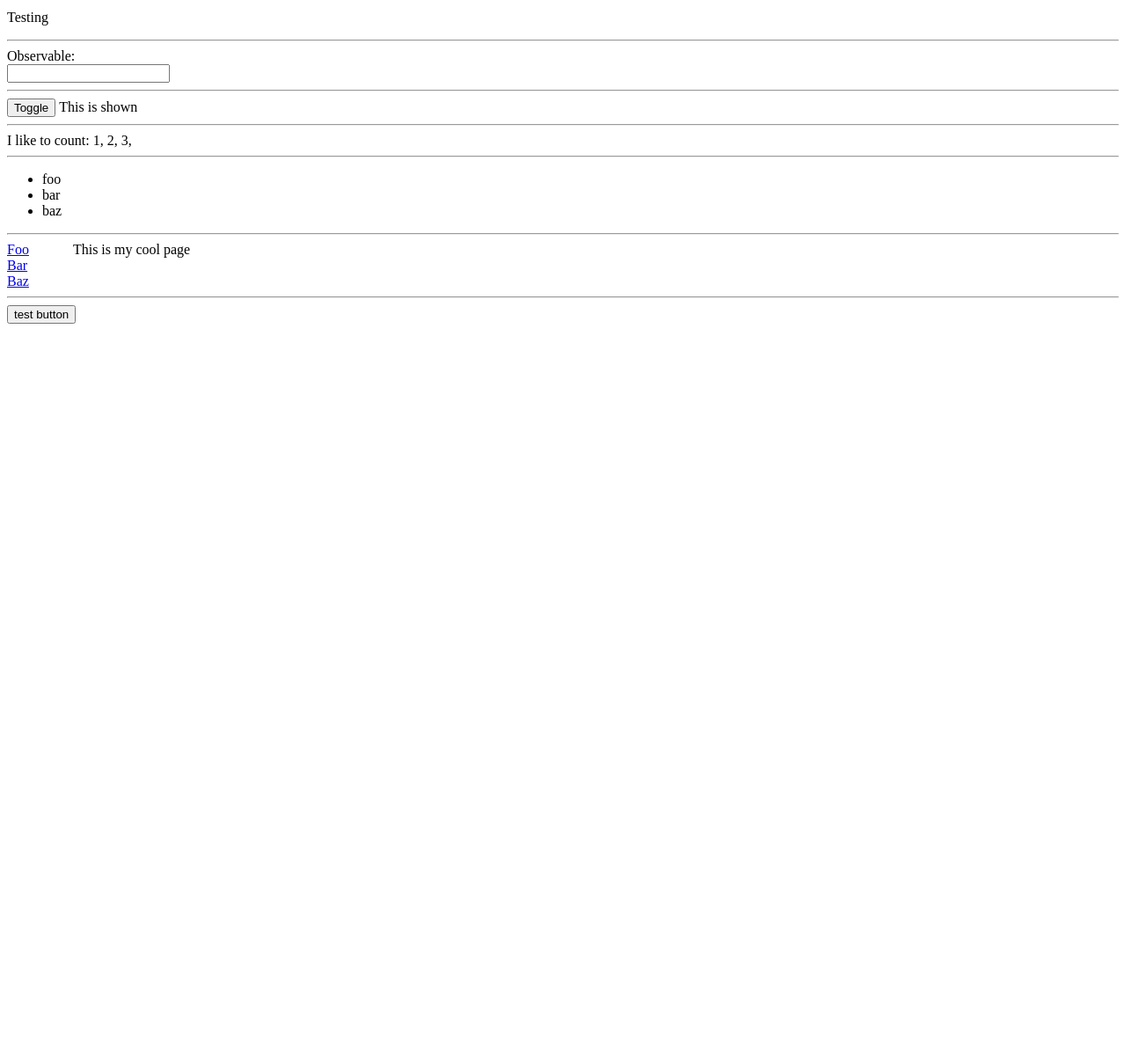
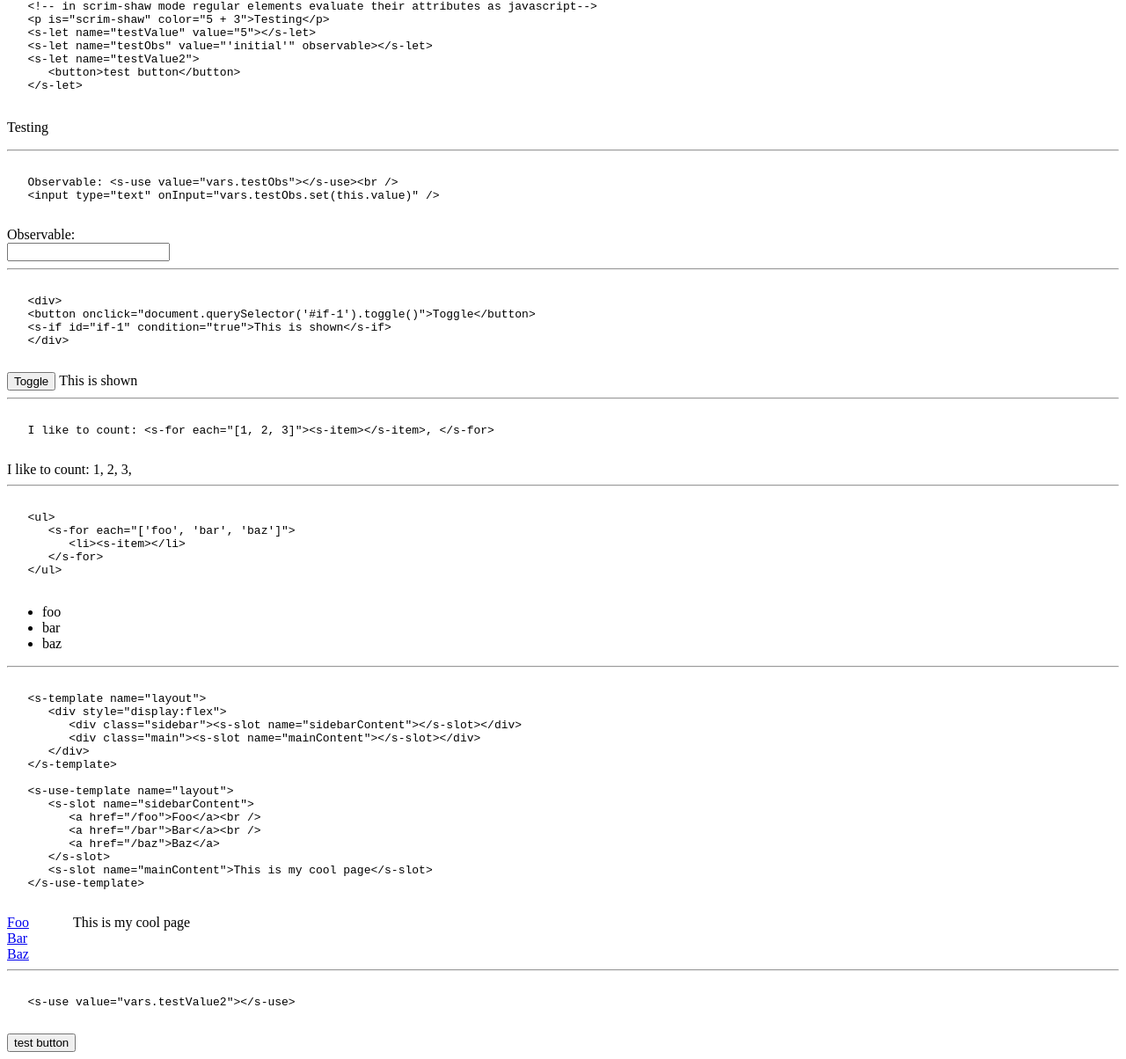
Before and after one commit to ClaireNeveu/scrimshaw, a website built with Parcel: page demo/index.html in a window 1280 px wide. Shown: the part 95-1299 px from the top of the page at 88% size. Before the commit the page ends 800 px from the top, so only its background shows below. Built offline with nearby package versions, Linux system fonts and the light colour scheme; what micro-observables would draw is missing.

Commit message:
Check in demo GH pages

```diff
--- a/demo/index.html
+++ b/demo/index.html
@@ -9,28 +9,44 @@
       .main {
          margin-left: 50px;
       }
-   </style>>
+   </style>
 </head>
 
 <body>
    <h1>Hello, World!</h1>
+   <pre><code>
+   &lt;!-- in scrim-shaw mode regular elements evaluate their attributes as javascript--&gt;
+   &lt;p is=&quot;scrim-shaw&quot; color=&quot;5 + 3&quot;&gt;Testing&lt;/p&gt;
+   &lt;s-let name=&quot;testValue&quot; value=&quot;5&quot;&gt;&lt;/s-let&gt;
+   &lt;s-let name=&quot;testObs&quot; value=&quot;'initial'&quot; observable&gt;&lt;/s-let&gt;
+   &lt;s-let name=&quot;testValue2&quot;&gt;
+      &lt;button&gt;test button&lt;/button&gt;
+   &lt;/s-let&gt;
+   </code></pre>
    <!-- in scrim-shaw mode regular elements evaluate their attributes as javascript-->
    <p is="scrim-shaw" color="5 + 3">Testing</p>
-
    <s-let name="testValue" value="5"></s-let>
-
    <s-let name="testObs" value="'initial'" observable></s-let>
-
-   <hr />
-
-   Observable: <s-use value="vars.testObs"></s-use><br />
-   <input type="text" onInput="vars.testObs.set(this.value)" />
-
    <s-let name="testValue2">
       <button>test button</button>
    </s-let>
 
    <hr />
+   <pre><code>
+   Observable: &lt;s-use value=&quot;vars.testObs&quot;&gt;&lt;/s-use&gt;&lt;br /&gt;
+   &lt;input type=&quot;text&quot; onInput=&quot;vars.testObs.set(this.value)&quot; /&gt;
+   </code></pre>
+   Observable: <s-use value="vars.testObs"></s-use><br />
+   <input type="text" onInput="vars.testObs.set(this.value)" />
+
+
+   <hr />
+   <pre><code>
+   &lt;div&gt;
+   &lt;button onclick=&quot;document.querySelector('#if-1').toggle()&quot;&gt;Toggle&lt;/button&gt;
+   &lt;s-if id=&quot;if-1&quot; condition=&quot;true&quot;&gt;This is shown&lt;/s-if&gt;
+   &lt;/div&gt;
+   </code></pre>
 
    <div>
       <button onclick="document.querySelector('#if-1').toggle()">Toggle</button>
@@ -38,10 +54,20 @@
    </div>
 
    <hr />
+   <pre><code>
+   I like to count: &lt;s-for each=&quot;[1, 2, 3]&quot;&gt;&lt;s-item&gt;&lt;/s-item&gt;, &lt;/s-for&gt;
+   </code></pre>
 
    I like to count: <s-for each="[1, 2, 3]"><s-item></s-item>, </s-for>
 
    <hr />
+   <pre><code>
+   &lt;ul&gt;
+      &lt;s-for each=&quot;['foo', 'bar', 'baz']&quot;&gt;
+         &lt;li&gt;&lt;s-item&gt;&lt;/li&gt;
+      &lt;/s-for&gt;
+   &lt;/ul&gt;
+   </code></pre>
 
    <ul>
       <s-for each="['foo', 'bar', 'baz']">
@@ -50,6 +76,23 @@
    </ul>
 
    <hr />
+   <pre><code>
+   &lt;s-template name=&quot;layout&quot;&gt;
+      &lt;div style=&quot;display:flex&quot;&gt;
+         &lt;div class=&quot;sidebar&quot;&gt;&lt;s-slot name=&quot;sidebarContent&quot;&gt;&lt;/s-slot&gt;&lt;/div&gt;
+         &lt;div class=&quot;main&quot;&gt;&lt;s-slot name=&quot;mainContent&quot;&gt;&lt;/s-slot&gt;&lt;/div&gt;
+      &lt;/div&gt;
+   &lt;/s-template&gt;
+
+   &lt;s-use-template name=&quot;layout&quot;&gt;
+      &lt;s-slot name=&quot;sidebarContent&quot;&gt;
+         &lt;a href=&quot;/foo&quot;&gt;Foo&lt;/a&gt;&lt;br /&gt;
+         &lt;a href=&quot;/bar&quot;&gt;Bar&lt;/a&gt;&lt;br /&gt;
+         &lt;a href=&quot;/baz&quot;&gt;Baz&lt;/a&gt;
+      &lt;/s-slot&gt;
+      &lt;s-slot name=&quot;mainContent&quot;&gt;This is my cool page&lt;/s-slot&gt;
+   &lt;/s-use-template&gt;
+   </code></pre>
 
    <s-template name="layout">
       <div style="display:flex">
@@ -68,6 +111,9 @@
    </s-use-template>
 
    <hr />
+   <pre><code>
+   &lt;s-use value=&quot;vars.testValue2&quot;&gt;&lt;/s-use&gt;
+   </code></pre>
 
    <s-use value="vars.testValue2"></s-use>
 
--- /dev/null
+++ b/docs/index.html
@@ -0,0 +1,43 @@
+<!doctype html><html lang="en"><head><meta charset="utf-8"><title>My First Parcel App</title><script type="module" src="https://claireneveu.github.io/scrimshaw/index.ff9dbc36.js"></script><style>.main{margin-left:50px}</style></head><body> <h1>Hello, World!</h1> <pre><code>
+   &lt;!-- in scrim-shaw mode regular elements evaluate their attributes as javascript--&gt;
+   &lt;p is=&quot;scrim-shaw&quot; color=&quot;5 + 3&quot;&gt;Testing&lt;/p&gt;
+   &lt;s-let name=&quot;testValue&quot; value=&quot;5&quot;&gt;&lt;/s-let&gt;
+   &lt;s-let name=&quot;testObs&quot; value=&quot;'initial'&quot; observable&gt;&lt;/s-let&gt;
+   &lt;s-let name=&quot;testValue2&quot;&gt;
+      &lt;button&gt;test button&lt;/button&gt;
+   &lt;/s-let&gt;
+   </code></pre>  <p is="scrim-shaw" color="5 + 3">Testing</p> <s-let name="testValue" value="5"></s-let> <s-let name="testObs" value="'initial'" observable></s-let> <s-let name="testValue2"> <button>test button</button> </s-let> <hr> <pre><code>
+   Observable: &lt;s-use value=&quot;vars.testObs&quot;&gt;&lt;/s-use&gt;&lt;br /&gt;
+   &lt;input type=&quot;text&quot; onInput=&quot;vars.testObs.set(this.value)&quot; /&gt;
+   </code></pre> Observable: <s-use value="vars.testObs"></s-use><br> <input type="text" oninput="vars.testObs.set(this.value)"> <hr> <pre><code>
+   &lt;div&gt;
+   &lt;button onclick=&quot;document.querySelector('#if-1').toggle()&quot;&gt;Toggle&lt;/button&gt;
+   &lt;s-if id=&quot;if-1&quot; condition=&quot;true&quot;&gt;This is shown&lt;/s-if&gt;
+   &lt;/div&gt;
+   </code></pre> <div> <button onclick="document.querySelector('#if-1').toggle()">Toggle</button> <s-if id="if-1" condition="true">This is shown</s-if> </div> <hr> <pre><code>
+   I like to count: &lt;s-for each=&quot;[1, 2, 3]&quot;&gt;&lt;s-item&gt;&lt;/s-item&gt;, &lt;/s-for&gt;
+   </code></pre> I like to count: <s-for each="[1, 2, 3]"><s-item></s-item>, </s-for> <hr> <pre><code>
+   &lt;ul&gt;
+      &lt;s-for each=&quot;['foo', 'bar', 'baz']&quot;&gt;
+         &lt;li&gt;&lt;s-item&gt;&lt;/li&gt;
+      &lt;/s-for&gt;
+   &lt;/ul&gt;
+   </code></pre> <ul> <s-for each="['foo', 'bar', 'baz']"> <li><s-item></s-item></li> </s-for> </ul> <hr> <pre><code>
+   &lt;s-template name=&quot;layout&quot;&gt;
+      &lt;div style=&quot;display:flex&quot;&gt;
+         &lt;div class=&quot;sidebar&quot;&gt;&lt;s-slot name=&quot;sidebarContent&quot;&gt;&lt;/s-slot&gt;&lt;/div&gt;
+         &lt;div class=&quot;main&quot;&gt;&lt;s-slot name=&quot;mainContent&quot;&gt;&lt;/s-slot&gt;&lt;/div&gt;
+      &lt;/div&gt;
+   &lt;/s-template&gt;
+
+   &lt;s-use-template name=&quot;layout&quot;&gt;
+      &lt;s-slot name=&quot;sidebarContent&quot;&gt;
+         &lt;a href=&quot;/foo&quot;&gt;Foo&lt;/a&gt;&lt;br /&gt;
+         &lt;a href=&quot;/bar&quot;&gt;Bar&lt;/a&gt;&lt;br /&gt;
+         &lt;a href=&quot;/baz&quot;&gt;Baz&lt;/a&gt;
+      &lt;/s-slot&gt;
+      &lt;s-slot name=&quot;mainContent&quot;&gt;This is my cool page&lt;/s-slot&gt;
+   &lt;/s-use-template&gt;
+   </code></pre> <s-template name="layout"> <div style="display:flex"> <div class="sidebar"><s-slot name="sidebarContent"></s-slot></div> <div class="main"><s-slot name="mainContent"></s-slot></div> </div> </s-template> <s-use-template name="layout"> <s-slot name="sidebarContent"> <a href="/foo">Foo</a><br> <a href="/bar">Bar</a><br> <a href="/baz">Baz</a> </s-slot> <s-slot name="mainContent">This is my cool page</s-slot> </s-use-template> <hr> <pre><code>
+   &lt;s-use value=&quot;vars.testValue2&quot;&gt;&lt;/s-use&gt;
+   </code></pre> <s-use value="vars.testValue2"></s-use>  </body></html>
```
Also changed, not shown: package.json (+9 -3 lines), 2 other files.
